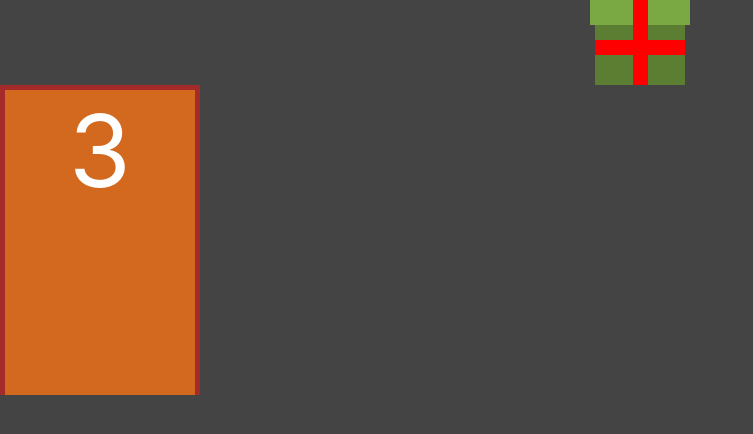
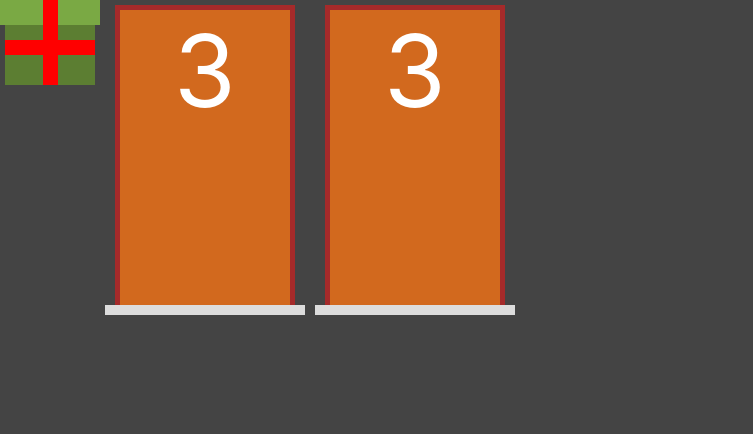
Before and after one commit to fabriciofcastro/Projeto-ache-o-presente, a Next.js app: page / in a window 1280 px wide. Shown: the top 434 px of the page, without its empty margins (0-753 px from the left). Built offline with nearby package versions, Linux system fonts and the light colour scheme.

Commit message:
Aprimorando estilo do componente porta

```diff
--- a/components/porta.jsx
+++ b/components/porta.jsx
@@ -10,7 +10,7 @@
                     <div className={styles.numero}> 3 </div>
                 </div>
             </div>
-
+            <div className={styles.chao}></div>
         </div>
 
 
--- a/pages/index.jsx
+++ b/pages/index.jsx
@@ -2,13 +2,15 @@
 import Image from 'next/image'
 import Porta from '../components/porta'
 import Presente from '../components/Presente'
+import styles from '../styles/divGlobal.module.css'
 
 
 export default function Home() {
   return (
-    <div >
-     <Presente></Presente>
-     <Porta />
+    <div className={styles.div_global}>
+      <Presente></Presente>
+      <Porta />
+      <Porta />
     </div>
   )
 }
--- /dev/null
+++ b/styles/divGlobal.module.css
@@ -0,0 +1,3 @@
+.div_global {
+    display: flex;
+}
--- a/styles/porta.module.css
+++ b/styles/porta.module.css
@@ -2,6 +2,9 @@
     display: flex;
     width: var(--area-porta-largura);
     height: var(--area-porta-altura);
+    flex-direction: column ;
+    align-items: center;
+    margin: 5px;
 }
 
 .estrutura {
@@ -10,6 +13,7 @@
     border-left: 5px solid brown;
     border-top: 5px solid brown;
     border-right: 5px solid brown;
+    width: 90%;
 }
 
 .porta {
@@ -24,6 +28,10 @@
     justify-content: center;
     align-items: center;
     font-size: 100px;
+}
 
-
+.chao {
+    height: 10px;
+    width: 100%;
+    background-color: #ddd;
 }
```
